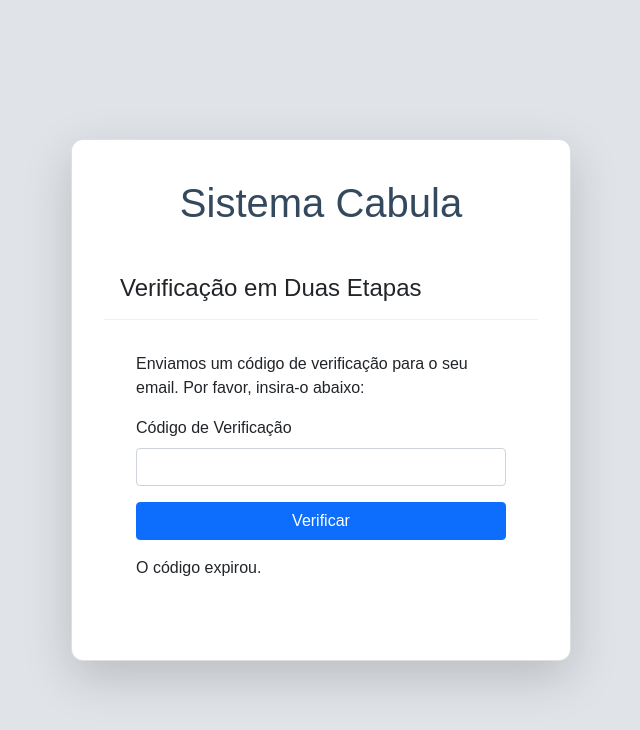
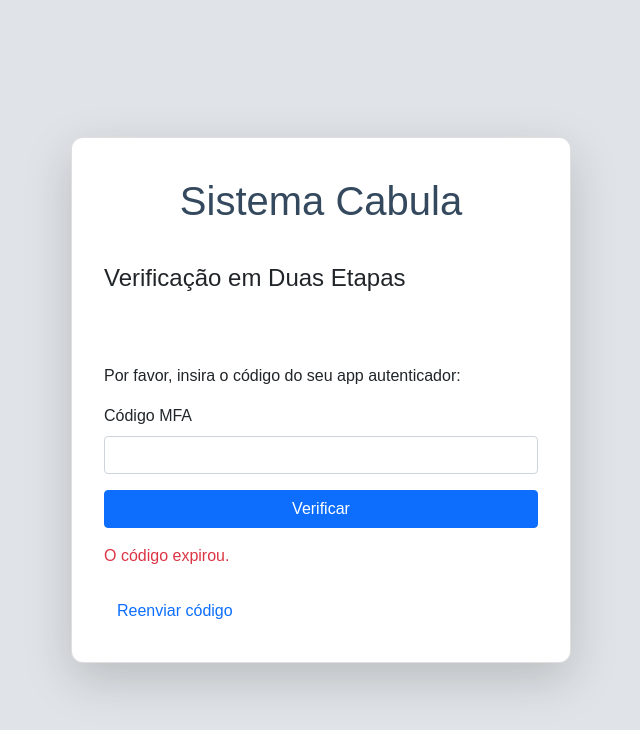
Before and after one commit to Honorato-Pungo/Sistema_Cabula, a Flask app: page /mfa_verify in a window 1280 px wide. Shown: the top 730 px of the page, without its empty margins (319-959 px from the left). Run offline with Flask 3, Linux system fonts and the light colour scheme; the visitor is signed in with stand-in values (Sample User, id 1); data comes from the database, SQL or seed files in the repository.

Commit message:
implementacao do mfa

```diff
--- a/app/auth/forms.py
+++ b/app/auth/forms.py
@@ -22,6 +22,10 @@ class LoginForm(FlaskForm):
     remember = BooleanField('Lembrar-me')
     submit = SubmitField('Login')
 
+"""class MFAForm(FlaskForm):
+    mfa_code = IntegerField('Código de Verificação', validators=[DataRequired()])
+    submit = SubmitField('Verificar')"""
+
 class MFAForm(FlaskForm):
-    mfa_code = IntegerField('Código de Verificação', validators=[DataRequired()])
+    mfa_code = StringField('Código MFA', validators=[DataRequired(), Length(min=6, max=6)])
     submit = SubmitField('Verificar')
--- a/app/auth/routes.py
+++ b/app/auth/routes.py
@@ -1,36 +1,34 @@
 import logging
-import pdb
+import time
+import io
+import base64
+import qrcode
 from flask import Blueprint, render_template, redirect, url_for, flash, request, session, current_app
-from flask_login import login_user, logout_user, current_user
+from flask_login import login_user, logout_user, current_user, login_required
 from app.auth.forms import LoginForm, RegistrationForm, MFAForm
 from app.models import Usuario, Sessao
-from app import db, bcrypt, limiter, mail
+from app import db, bcrypt, mail
 from app.auth.utils import send_mfa_email
+from datetime import datetime, timedelta
 import pyotp
-from datetime import datetime, timedelta
-import time
 from user_agents import parse
 from flask_mail import Message
 
-# Logger para depuração
+auth = Blueprint('auth', __name__)
 logger = logging.getLogger(__name__)
 
-auth = Blueprint('auth', __name__)
+COOLDOWN_TIME = 60 * 30  # 30 minutos
 
-# Tempo de bloqueio após falha (em segundos)
-COOLDOWN_TIME = 60 * 30  # 30 minutos de cooldown
-
+# ========== LOGIN ==========
 @auth.route('/login', methods=['GET', 'POST'])
 def login():
     if current_user.is_authenticated:
         return redirect(url_for('main.index'))
 
     ip_address = request.remote_addr
-    # Obter o tempo da última falha de login para o IP
     last_failed_login = session.get(f"last_failed_login_{ip_address}")
     failed = session.get(f"failed_{ip_address}") or 0
 
-    # Verificar o tempo restante de bloqueio
     if last_failed_login and failed >= 5:
         blocked_until = last_failed_login + COOLDOWN_TIME
         time_remaining = blocked_until - time.time()
@@ -43,121 +41,156 @@ def login():
     form = LoginForm()
     if form.validate_on_submit():
         usuario = Usuario.query.filter_by(email=form.email.data).first()
-
-        if usuario:
-            # Salvar o ID do usuário e a data de expiração da MFA na sessão
-            session['mfa_user_id'] = usuario.id
-            session['mfa_expiry'] = (datetime.utcnow() + timedelta(seconds=current_app.config['MFA_EXPIRATION'])).timestamp()
-
-            # Verificar se a conta está bloqueada devido a tentativas falhadas
+        if usuario and usuario.verificar_senha(form.senha.data):
             if usuario.tentativas_falhadas >= 10:
                 usuario.is_locked = True
                 db.session.commit()
-                flash('Sua conta foi bloqueada devido a muitas tentativas falhadas. Verifique seu email para desbloqueio.', 'danger')
-                return redirect(url_for('auth.mfa_verify'))
+                flash('Conta bloqueada por tentativas incorretas. Contate o suporte.', 'danger')
+                return redirect(url_for('auth.login'))
 
-            # Verificar senha fornecida pelo usuário
-            if usuario.verificar_senha(form.senha.data):
-                usuario.tentativas_falhadas = 0
-                db.session.commit()
+            usuario.tentativas_falhadas = 0
+            db.session.commit()
 
-                # Informações sobre o dispositivo e IP
-                ip_atual = request.remote_addr
-                user_agent = parse(request.headers.get('User-Agent'))
-                dispositivo_atual = user_agent.device.family
-                navegador_atual = user_agent.browser.family
+            # Verificar se o MFA está ativado para o usuário
+            if usuario.mfa_secret:
+                session['mfa_user_id'] = usuario.id
+                session['mfa_expiry'] = (datetime.utcnow() + timedelta(seconds=current_app.config['MFA_EXPIRATION'])).timestamp()
+                return redirect(url_for('auth.mfa_verify'))  # Redireciona para verificação do MFA
 
-                # Verificar sessões ativas e, se necessário, enviar MFA
-                sessoes_ativas = Sessao.query.filter_by(usuario_id=usuario.id).all()
-                for sessao in sessoes_ativas:
-                    if sessao.ip != ip_atual or sessao.dispositivo != dispositivo_atual:
-                        if usuario.mfa_secret:
-                            totp = pyotp.TOTP(usuario.mfa_secret)
-                            mfa_code = totp.now()
-                            send_mfa_email(usuario.email, mfa_code)
+            # Caso o MFA não esteja ativado, realiza o login normalmente
+            login_user(usuario)
 
-                            flash('Um código de verificação foi enviado para seu email', 'info')
-                            return redirect(url_for('auth.mfa_verify'))
+            # Criar a sessão de login
+            ip = request.remote_addr
+            user_agent = parse(request.headers.get('User-Agent'))
+            sessao = Sessao(
+                usuario_id=usuario.id,
+                ip=ip,
+                dispositivo=user_agent.device.family,
+                navegador=user_agent.browser.family,
+                data_login=datetime.utcnow()
+            )
+            db.session.add(sessao)
+            db.session.commit()
 
-                # Login bem-sucedido, criando uma nova sessão
-                login_user(usuario, remember=form.remember.data)
+            flash('Login realizado com sucesso!', 'success')
+            return redirect(url_for('main.index'))
 
-                nova_sessao = Sessao(
-                    usuario_id=usuario.id,
-                    ip=ip_atual,
-                    dispositivo=dispositivo_atual,
-                    navegador=navegador_atual,
-                    data_login=datetime.utcnow()
-                )
-                db.session.add(nova_sessao)
-                db.session.commit()
-
-                # Elimina as tentativas de erro armazenadas na sessao
-                # Remove o valor da chave 'test' da sessão
-                session.pop(f"last_failed_login_{ip_address}", None)
-                session.pop(f"failed_{ip_address}", None)
-
-                next_page = request.args.get('next')
-                return redirect(next_page) if next_page else redirect(url_for('main.index'))
-
-            else:
-                # Incrementando tentativas falhadas em caso de senha incorreta
-                usuario.tentativas_falhadas += 1
-                db.session.commit()
-
-                # Salvar timestamp da falha na sessão
-                session[f"last_failed_login_{ip_address}"] = time.time()
-                # Salvar regista o numero de tentativas
-                if session.get(f"failed_{ip_address}"):
-                    session[f"failed_{ip_address}"] = session.get(f"failed_{ip_address}") + 1
-                else:
-                     session[f"failed_{ip_address}"] = 1
-
-                if usuario.tentativas_falhadas >= 10:
-                    usuario.is_locked = True
-                    db.session.commit()
-                    flash('Sua conta foi bloqueada devido a muitas tentativas falhadas. Verifique seu email para desbloqueio.', 'danger')
-
-                    return redirect(url_for('auth.mfa_verify'))
-                else:
-                    flash('Login inválido. Verifique seu email e senha', 'danger')
-
+        elif usuario:
+            usuario.tentativas_falhadas += 1
+            db.session.commit()
+            session[f"last_failed_login_{ip_address}"] = time.time()
+            session[f"failed_{ip_address}"] = failed + 1
+            flash('Credenciais inválidas.', 'danger')
         else:
-            flash('Login inválido. Verifique seu email e senha', 'danger')
-
-    # Adicionando o ponto de depuração
-    #pdb.set_trace()  # Aqui a execução do código será pausada para depuração
+            flash('Credenciais inválidas.', 'danger')
 
     return render_template('auth/login.html', title='Login', form=form)
 
+
+# ========== MFA SETUP ==========
+@auth.route('/mfa/setup')
+@login_required
+def mfa_setup():
+    if current_user.mfa_secret:
+        flash('MFA já está ativado.', 'info')
+        return redirect(url_for('main.index'))
+
+    secret = pyotp.random_base32()
+    session['temp_mfa_secret'] = secret
+
+    totp = pyotp.TOTP(secret)
+    uri = totp.provisioning_uri(name=current_user.email, issuer_name="SeuSistema")
+
+    img = qrcode.make(uri)
+    buf = io.BytesIO()
+    img.save(buf)
+    qr_code = base64.b64encode(buf.getvalue()).decode('utf-8')
+
+    return render_template('auth/mfa_setup.html', qr_code=qr_code, secret=secret)
+
+
+@auth.route('/mfa/setup/confirm', methods=['POST'])
+@login_required
+def mfa_setup_confirm():
+    code = request.form.get('code')
+    secret = session.get('temp_mfa_secret')
+
+    if not secret:
+        flash('Chave MFA expirada. Tente novamente.', 'danger')
+        return redirect(url_for('auth.mfa_setup'))
+
+    totp = pyotp.TOTP(secret)
+    if totp.verify(code):
+        current_user.mfa_secret = secret
+        db.session.commit()
+        session.pop('temp_mfa_secret', None)
+        flash('MFA ativado com sucesso!', 'success')
+        return redirect(url_for('main.index'))
+    else:
+        flash('Código inválido.', 'danger')
+        return redirect(url_for('auth.mfa_setup'))
+
+
+# ========== MFA VERIFY ==========
 @auth.route('/mfa_verify', methods=['GET', 'POST'])
 def mfa_verify():
     if 'mfa_user_id' not in session:
         return redirect(url_for('auth.login'))
 
     form = MFAForm()
-    # Verificar se o código MFA ainda é válido
-    if 'mfa_expiry' in session:
-        mfa_expiry = session['mfa_expiry']
-        time_remaining = mfa_expiry - time.time()
-    else:
-        time_remaining = 0  # Se não existir expiração armazenada, setamos 0
+    usuario = Usuario.query.get(session['mfa_user_id'])
+
+    if request.method == 'POST':
+        totp = pyotp.TOTP(usuario.mfa_secret)
+        if totp.verify(form.mfa_code.data):
+            # Criar a sessão de login após a verificação do MFA
+            login_user(usuario)
+            session.pop('mfa_user_id', None)
+            session.pop('mfa_expiry', None)
+
+            ip = request.remote_addr
+            user_agent = parse(request.headers.get('User-Agent'))
+            sessao = Sessao(
+                usuario_id=usuario.id,
+                ip=ip,
+                dispositivo=user_agent.device.family,
+                navegador=user_agent.browser.family,
+                data_login=datetime.utcnow()
+            )
+            db.session.add(sessao)
+            db.session.commit()
+
+            flash('Login com MFA realizado!', 'success')
+            return redirect(url_for('main.index'))
+        else:
+            flash('Código MFA inválido.', 'danger')
+
+    time_remaining = session.get('mfa_expiry', 0) - time.time()
+    return render_template('auth/mfa_verify.html', title='Verificação MFA', form=form, time_remaining=time_remaining)
 
 
-        usuario = Usuario.query.get(session['mfa_user_id'])
-        if usuario:
-            totp = pyotp.TOTP(usuario.mfa_secret)
-            if totp.verify(form.mfa_code.data):
-                login_user(usuario)
-                session.pop('mfa_user_id')
-                session.pop('mfa_expiry')
-                flash('Login realizado com sucesso!', 'success')
-                return redirect(url_for('main.index'))
+# ========== MFA RESEND ==========
+@auth.route('/resend_mfa_code')
+def resend_mfa_code():
+    usuario_id = session.get('mfa_user_id')
+    if not usuario_id:
+        flash('Você não está autenticado.', 'danger')
+        return redirect(url_for('auth.login'))
 
-        flash('Código de verificação inválido', 'danger')
+    usuario = Usuario.query.get(usuario_id)
+    if usuario and usuario.mfa_secret:
+        totp = pyotp.TOTP(usuario.mfa_secret)
+        mfa_code = totp.now()
+        send_mfa_email(usuario.email, mfa_code)
+        flash('Novo código enviado por e-mail.', 'info')
+        return redirect(url_for('auth.mfa_verify'))
 
-    return render_template('auth/mfa_verify.html', title='Verificação MFA', form=form, time_remaining=time_remaining)
+    flash('Erro ao enviar código.', 'danger')
+    return redirect(url_for('auth.login'))
 
+
+# ========== REGISTRO ==========
 @auth.route('/registrar', methods=['GET', 'POST'])
 def registrar():
     if current_user.is_authenticated:
@@ -165,54 +198,41 @@ def registrar():
 
     form = RegistrationForm()
     if form.validate_on_submit():
-        hashed_senha = bcrypt.generate_password_hash(form.senha.data).decode('utf-8')
+        senha_hash = bcrypt.generate_password_hash(form.senha.data).decode('utf-8')
         usuario = Usuario(
             nome=form.nome.data,
             email=form.email.data,
-            senha_hash=hashed_senha,
+            senha_hash=senha_hash,
             plano='gratuito'
         )
         db.session.add(usuario)
         db.session.commit()
-        flash('Sua conta foi criada! Agora você pode fazer login', 'success')
+        flash('Conta criada! Faça login agora.', 'success')
         return redirect(url_for('auth.login'))
 
     return render_template('auth/registrar.html', title='Registrar', form=form)
 
+
+# ========== LOGOUT ==========
 @auth.route('/logout')
 def logout():
     logout_user()
     return redirect(url_for('main.index'))
 
+
+# ========== ALERTA DE SEGURANÇA ==========
 def send_security_alert_email(email):
-    """ Enviar um alerta de segurança por e-mail sobre tentativas de login """
-    msg = Message(
-        'Alerta de Tentativa de Login',
-        sender='no-reply@seusite.com',
-        recipients=[email]
-    )
+    msg = Message('Alerta de Login', sender='no-reply@seusite.com', recipients=[email])
     msg.body = '''
-    Detectamos uma tentativa de login em sua conta. Se você não foi responsável por essa tentativa, por favor, altere sua senha imediatamente.
-
-    Se foi você quem fez essa tentativa, ignore este e-mail.
+Detectamos uma tentativa de login na sua conta. Se não foi você, altere sua senha.
+Se foi você, ignore este e-mail.
     '''
     mail.send(msg)
 
-@auth.route('/resend_mfa_code', methods=['GET'])
-def resend_mfa_code():
-    usuario_id = session.get('mfa_user_id')
-    if not usuario_id:
-        flash('Você precisa estar autenticado para reenviar o código.', 'danger')
-        return redirect(url_for('auth.login'))
-
-    usuario = Usuario.query.get(usuario_id)
-    if usuario:
-        # Enviar novo código MFA
-        totp = pyotp.TOTP(usuario.mfa_secret)
-        mfa_code = totp.now()
-        send_mfa_email(usuario.email, mfa_code)
-        flash('Novo código de verificação enviado para o seu e-mail.', 'info')
-        return redirect(url_for('auth.mfa_verify'))
-
-    flash('Ocorreu um erro ao reenviar o código.', 'danger')
-    return redirect(url_for('auth.login'))
+@auth.route('/mfa/deactivate')
+@login_required
+def mfa_deactivate():
+    current_user.mfa_secret = None
+    db.session.commit()
+    flash('MFA desativado com sucesso!', 'success')
+    return redirect(url_for('auth.painel'))  # Redireciona para o painel do usuário
--- a/app/main/routes.py
+++ b/app/main/routes.py
@@ -38,7 +38,7 @@ def index():
 @main.route('/dashboard')
 @login_required
 def dashboard():
-    print(f"Usuário logado: {current_user.username}")
+    print(f"Usuário logado: {current_user.nome}")
     return render_template('main/dashboard.html')
 
 @main.route('/trabalhos')
--- a/app/models.py
+++ b/app/models.py
@@ -23,7 +23,7 @@ class Usuario(db.Model, UserMixin):
     # Campos de segurança
     email_confirmado = db.Column(db.Boolean, default=False, nullable=False)  # Flag para confirmar o e-mail
     email_confirmacao_token = db.Column(db.String(100), nullable=True)  # Token para confirmação de e-mail
-    mfa_secret = db.Column(db.String(16), default=True,  nullable=True)  # Chave de MFA (autenticação multifatorial)
+    mfa_secret = db.Column(db.String(32), default=True,  nullable=True)  # Chave de MFA (autenticação multifatorial)
     deletado_em = db.Column(db.DateTime, nullable=True)  # Soft delete (exclusão lógica)
     is_locked = db.Column(db.Boolean, default=False, nullable=False)  # Flag para conta bloqueada devido a falhas
     tentativas_falhadas = db.Column(db.Integer, default=0)  # Contador de tentativas falhadas
--- a/app/templates/auth/mfa_verify.html
+++ b/app/templates/auth/mfa_verify.html
@@ -3,53 +3,50 @@
 {% block title %}Verificação MFA{% endblock %}
 
 {% block content %}
-<div class="card-header">
+
     <h4>Verificação em Duas Etapas</h4>
   </div>
   <div class="card-body">
-    <p>Enviamos um código de verificação para o seu email. Por favor, insira-o abaixo:</p>
+    <p>Por favor, insira o código do seu app autenticador:</p>
+
     <form method="POST" action="{{ url_for('auth.mfa_verify') }}">
       {{ form.hidden_tag() }}
       <div class="mb-3">
         {{ form.mfa_code.label(class="form-label") }}
         {{ form.mfa_code(class="form-control") }}
         {% if form.mfa_code.errors %}
-                <div class="invalid-feedback">
+          <div class="invalid-feedback d-block">
             {% for error in form.mfa_code.errors %}
               {{ error }}
             {% endfor %}
           </div>
         {% endif %}
       </div>
+
       <div class="d-grid">
         {{ form.submit(class="btn btn-primary") }}
       </div>
     </form>
 
     {% if time_remaining > 0 %}
-    <p id="timer" class="mt-3">Tempo restante para a expiração do código: <span id="countdown">{{ time_remaining | int }}</span> segundos</p>
+      <p class="mt-3">Tempo restante para expiração do código: <span id="countdown">{{ time_remaining|int }}</span> segundos</p>
       <script>
-        // Verifica se o elemento existe antes de tentar acessá-lo
         const countdownElement = document.getElementById("countdown");
         if (countdownElement) {
-            let timeRemaining = {{ time_remaining | int }};
+          let timeRemaining = {{ time_remaining|int }};
           const countdown = setInterval(() => {
             if (timeRemaining > 0) {
-                    timeRemaining -= 1;
+              timeRemaining--;
               countdownElement.textContent = timeRemaining;
             } else {
               clearInterval(countdown);
-                    const resendButton = document.getElementById("resend-button");
-                    if (resendButton) {
-                        resendButton.style.display = "block"; // Exibe o botão de reenvio
-                    }
             }
           }, 1000);
         }
       </script>
     {% else %}
-    <p id="timer" class="mt-3">O código expirou.</p>
-    <a href="{{ url_for('auth.resend_mfa_code') }}" id="resend-button" class="btn btn-link mt-3" style="display:none;">Enviar novamente o código</a>
+      <p class="mt-3 text-danger">O código expirou.</p>
+      <a href="{{ url_for('auth.resend_mfa_code') }}" class="btn btn-link mt-2">Reenviar código</a>
     {% endif %}
-</div>
+
 {% endblock %}
--- a/config.py
+++ b/config.py
@@ -29,7 +29,7 @@ class Config:
     RATELIMIT_DEFAULT = "200 per day;50 per hour;10 per minute"
 
     # MFA settings
-    MFA_EXPIRATION = 60  # 1 minutes in seconds
+    MFA_EXPIRATION = 180  # 1 minutes in seconds
 
     # Email settings (for MFA)
     # Configurações do Flask-Mail
```
Also changed, not shown: app/templates/auth/mfa_setup.html (added, +25 -0 lines), app/templates/main/dashboard.html (+17 -0 lines), requirements.txt (+11 -3 lines). Lines whose indentation alone changed are shown as unchanged.
